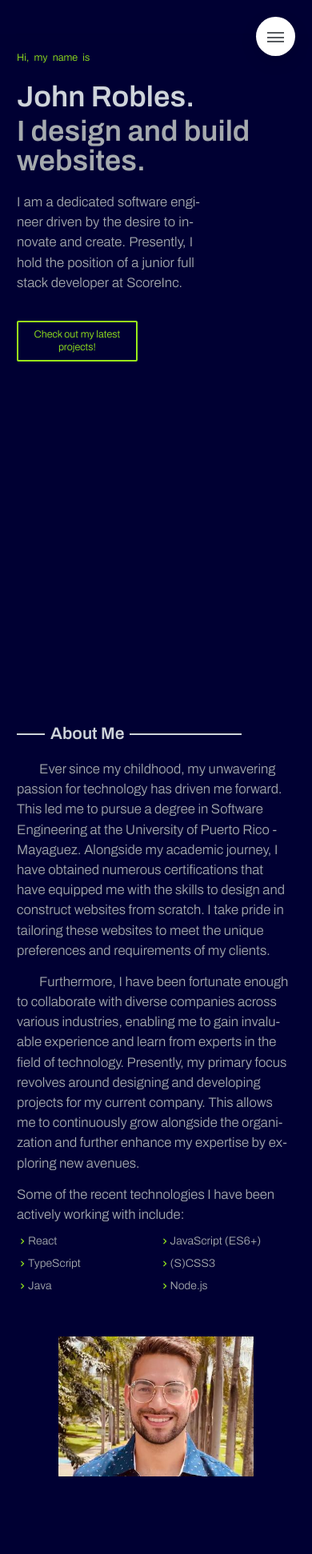
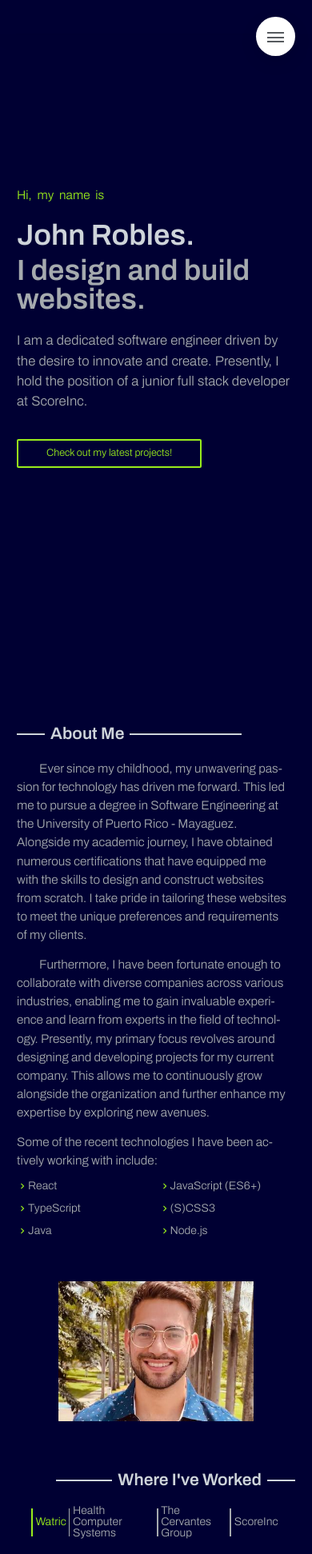
Before and after one commit to jrobles0717/My-Personal-Website, a React (Vite) app: page / in a window 390 px wide. Shown: the top 1943 px of the page at 80% size. Built offline with nearby package versions, Linux system fonts and the light colour scheme.

Commit message:
improve phone responsiveness

```diff
--- a/css/style.css
+++ b/css/style.css
@@ -146,12 +146,12 @@ body {
 .container__content {
   grid-row: 1 / 2;
   display: grid;
-  grid-template-rows: calc(1fr - 9.6rem) repeat(4, min-content);
-  grid-template-columns: [full-start] minmax(6rem, 1fr) [center-start] repeat(8, [col-start] minmax(min-content, 14rem) [col-end]) [center-end] minmax(6rem, 1fr) [full-end];
+  grid-template-rows: minmax(0, 1fr) repeat(4, min-content);
+  grid-template-columns: [full-start] minmax(6rem, 1fr) [center-start] repeat(8, [col-start] minmax(0, 1fr) [col-end]) [center-end] minmax(6rem, 1fr) [full-end];
   background-color: #000033; }
   @media only screen and (max-width: 37.5em) {
     .container__content {
-      grid-template-columns: 3rem 1fr 3rem; } }
+      grid-template-columns: 1fr; } }
 
 .icon:link, .icon:visited {
   color: #b9bfc4;
@@ -185,11 +185,14 @@ body {
 .paragraph {
   line-height: 1.5;
   font-size: 1.8rem;
-  color: #a5aaae;
+  color: #b9bfc4;
   -moz-hyphens: auto;
   -ms-hyphens: auto;
   -webkit-hyphens: auto;
   hyphens: auto; }
+  @media only screen and (max-width: 37.5em) {
+    .paragraph {
+      font-size: 2.2rem; } }
   .paragraph__indent {
     text-indent: 4rem; }
   .paragraph__xs {
@@ -217,6 +220,14 @@ body {
     hyphens: auto; }
   .paragraph__md-2 {
     font-size: 2rem;
+    color: #a5aaae;
+    font-weight: 300;
+    -moz-hyphens: auto;
+    -ms-hyphens: auto;
+    -webkit-hyphens: auto;
+    hyphens: auto; }
+  .paragraph__md-3 {
+    font-size: 2.2rem;
     color: #a5aaae;
     font-weight: 300;
     -moz-hyphens: auto;
@@ -592,10 +603,20 @@ body {
   grid-template-rows: 6rem repeat(5, minmax(min-content, max-content)) minmax(6rem, 1fr); }
   @media only screen and (max-width: 56.25em) {
     .hero {
+      grid-template-rows: 25vh repeat(5, minmax(min-content, max-content)) minmax(6rem, 1fr); } }
+  @media only screen and (max-width: 46.875em) {
+    .hero {
+      grid-template-rows: 25vh repeat(5, minmax(min-content, max-content)) minmax(6rem, 1fr); } }
+  @media only screen and (max-width: 37.5em) {
+    .hero {
+      grid-template-rows: 25vh repeat(5, minmax(min-content, max-content)) minmax(6rem, 1fr); } }
+  @media only screen and (max-width: 56.25em) {
+    .hero {
       grid-gap: 3rem; } }
   @media only screen and (max-width: 37.5em) {
     .hero {
-      grid-column: 2 / 3; } }
+      grid-column: 2 / 3;
+      margin: 0 3rem; } }
   .hero__heading--1 {
     grid-column: center-start / col-end 6;
     grid-row: 3 / 4;
@@ -644,10 +665,16 @@ body {
     @media only screen and (max-width: 56.25em) {
       .hero__text-2 {
         grid-column: full-start / col-end 6; } }
+    @media only screen and (max-width: 37.5em) {
+      .hero__text-2 {
+        grid-column: 1 / -1; } }
   @media only screen and (max-width: 56.25em) {
     .hero a {
       grid-column: full-start / col-end 3;
       line-height: 1.2; } }
+  @media only screen and (max-width: 37.5em) {
+    .hero a {
+      grid-column: full-start / col-end 6; } }
 
 .about {
   grid-column: center-start / center-end;
@@ -658,7 +685,8 @@ body {
   grid-gap: 2rem; }
   @media only screen and (max-width: 37.5em) {
     .about {
-      grid-column: 2 / 3; } }
+      grid-column: 2 / 3;
+      margin: 0 3rem; } }
   .about__heading {
     grid-column: col-start 1 / col-end 2;
     grid-row: 2 / 3;
@@ -783,7 +811,8 @@ body {
   grid-gap: 2rem; }
   @media only screen and (max-width: 37.5em) {
     .experience {
-      grid-column: 2 / 3; } }
+      grid-column: 2 / 3;
+      margin: 0 3rem; } }
   .experience__heading {
     grid-column: col-start 1 / col-end 2;
     grid-row: 2 / 3;
@@ -843,7 +872,12 @@ body {
       .experience__table--left__item {
         display: inline-block;
         text-decoration: none;
-        color: currentColor; }
+        color: currentColor;
+        font-size: 2rem; }
+        @media only screen and (max-width: 37.5em) {
+          .experience__table--left__item {
+            column-gap: 0.5rem;
+            flex: "1"; } }
         .experience__table--left__item-box {
           display: flex;
           column-gap: 2rem;
@@ -851,6 +885,10 @@ body {
           cursor: pointer;
           padding-right: 2rem;
           transition: all 0.3s; }
+          @media only screen and (max-width: 37.5em) {
+            .experience__table--left__item-box {
+              column-gap: 0.5rem;
+              padding-right: 0.5rem; } }
           .experience__table--left__item-box:hover, .experience__table--left__item-box:active {
             background-color: #1a1a47;
             color: #99ed1b; }
@@ -1006,6 +1044,9 @@ body {
             margin-left: 0;
             background-color: transparent;
             padding: 0; } }
+        @media only screen and (max-width: 37.5em) {
+          .projects__featured--text-box__paragraph {
+            line-height: 1.3; } }
       .projects__featured--text-box__list {
         grid-row: 4 / 5;
         list-style: none;
--- a/sass/base/_base.scss
+++ b/sass/base/_base.scss
@@ -119,37 +119,20 @@ body {
 // }
 
 .container {
-  &__sub {
-    // display: flex;
-
-    // display: grid;
-    // grid-template-rows: repeat(2, minmax(min-content, max-content));
-    // grid-template-columns:
-    //   [social-start] 6.4rem [social-end full-start] minmax(
-    //     min-content,
-    //     max-content
-    //   )
-    //   [full-end email-start] 6.4rem [email-end];
-    // grid-template-columns:
-    //   [social-start] 1fr [social-end content-start] 1fr
-    //   [content-end email-start] 1fr [email-end];
-  }
-
   &__content {
     grid-row: 1 / 2;
-    // grid-column: content-start / content-end;
     display: grid;
-    grid-template-rows: calc(1fr - 9.6rem) repeat(4, min-content);
+    grid-template-rows: minmax(0, 1fr) repeat(4, min-content);
     grid-template-columns:
       [full-start] minmax(6rem, 1fr)
-      [center-start] repeat(8, [col-start] minmax(min-content, 14rem) [col-end])
+      [center-start] repeat(8, [col-start] minmax(0, 1fr) [col-end])
       [center-end] minmax(6rem, 1fr)
       [full-end];
 
     background-color: $color-secondary;
 
     @include respond(phone) {
-      grid-template-columns: 3rem 1fr 3rem;
+      grid-template-columns: 1fr;
     }
   }
 }
--- a/sass/base/_typography.scss
+++ b/sass/base/_typography.scss
@@ -28,8 +28,12 @@
 .paragraph {
   line-height: 1.5;
   font-size: 1.8rem;
-  color: $color-grey-light-3;
+  color: $color-grey-light-2;
   @include hyphens;
+
+  @include respond(phone) {
+    font-size: 2.2rem;
+  }
 
   &__indent {
     text-indent: 4rem;
@@ -60,6 +64,12 @@
     font-weight: 300;
     @include hyphens;
   }
+  &__md-3 {
+    font-size: 2.2rem;
+    color: $color-grey-light-3;
+    font-weight: 300;
+    @include hyphens;
+  }
   &__lg {
     font-size: 2.4rem;
     color: $color-grey-light-3;
--- a/sass/pages/_home.scss
+++ b/sass/pages/_home.scss
@@ -15,6 +15,7 @@
 
   @include respond(phone) {
     grid-column: 2 / 3;
+    margin: 0 3rem;
   }
 
   &__heading--1 {
@@ -32,6 +33,8 @@
     @include respond(tab-port) {
       grid-column: full-start / full-end;
       font-size: 5.2rem;
+    }
+    @include respond(phone) {
     }
   }
 
@@ -84,6 +87,7 @@
       }
 
       @include respond(phone) {
+        grid-column: 1 / -1;
       }
     }
   }
@@ -92,6 +96,9 @@
     @include respond(tab-port) {
       grid-column: full-start / col-end 3;
       line-height: 1.2;
+    }
+    @include respond(phone) {
+      grid-column: full-start / col-end 6;
     }
   }
 }
@@ -105,6 +112,7 @@
 
   @include respond(phone) {
     grid-column: 2 / 3;
+    margin: 0 3rem;
   }
 
   // @include respond(tab-port) {
@@ -279,6 +287,7 @@
 
   @include respond(phone) {
     grid-column: 2 / 3;
+    margin: 0 3rem;
   }
 
   &__heading {
@@ -341,6 +350,7 @@
 
         @include respond(phone) {
           display: flex;
+          // flex-shrink: 1;
         }
       }
 
@@ -348,6 +358,13 @@
         display: inline-block;
         text-decoration: none;
         color: currentColor;
+        font-size: 2rem;
+
+        @include respond(phone) {
+          column-gap: 0.5rem;
+          // display: "inline-block";
+          flex: "1";
+        }
 
         &-box {
           display: flex;
@@ -356,6 +373,11 @@
           cursor: pointer;
           padding-right: 2rem;
           transition: all 0.3s;
+
+          @include respond(phone) {
+            column-gap: 0.5rem;
+            padding-right: 0.5rem;
+          }
 
           &:link,
           &:visited {
@@ -584,6 +606,10 @@
           background-color: transparent;
           padding: 0;
         }
+
+        @include respond(phone) {
+          line-height: 1.3;
+        }
       }
       &__list {
         grid-row: 4 / 5;
--- a/src/components/AboutMe.jsx
+++ b/src/components/AboutMe.jsx
@@ -8,7 +8,7 @@ function AboutMe() {
     <section className="about mb-hg" id="about">
       <h2 className="about__heading heading--2">About Me</h2>
       <div className="about__text">
-        <p className="about__text-1 paragraph paragraph__indent paragraph__lg">
+        <p className="about__text-1 paragraph paragraph__indent paragraph__md-3">
           Ever since my childhood, my unwavering passion for technology has
           driven me forward. This led me to pursue a degree in Software
           Engineering at the University of Puerto Rico - Mayaguez. Alongside my
@@ -17,7 +17,7 @@ function AboutMe() {
           scratch. I take pride in tailoring these websites to meet the unique
           preferences and requirements of my clients.
         </p>
-        <p className="about__text-2 paragraph paragraph__indent paragraph__lg">
+        <p className="about__text-2 paragraph paragraph__indent paragraph__md-3">
           Furthermore, I have been fortunate enough to collaborate with diverse
           companies across various industries, enabling me to gain invaluable
           experience and learn from experts in the field of technology.
@@ -26,7 +26,7 @@ function AboutMe() {
           alongside the organization and further enhance my expertise by
           exploring new avenues.
         </p>
-        <p className="about__text-3 paragraph paragraph__lg">
+        <p className="about__text-3 paragraph paragraph__md-3">
           Some of the recent technologies I have been actively working with
           include:
         </p>
--- a/src/components/Experience.jsx
+++ b/src/components/Experience.jsx
@@ -65,7 +65,7 @@ function Experience() {
                   isWatric ? "experience__table--left__item-line-active" : ""
                 }`}
               ></div>
-              <div>
+              <div style={{ display: "flex" }}>
                 <span
                   className={`experience__table--left__item ${
                     isWatric ? "experience__table--left__item-selected" : ""
@@ -84,7 +84,7 @@ function Experience() {
                   isHealth ? "experience__table--left__item-line-active" : ""
                 }`}
               ></div>
-              <div>
+              <div style={{ display: "flex" }}>
                 <span
                   className={`experience__table--left__item ${
                     isHealth ? "experience__table--left__item-selected" : ""
@@ -103,7 +103,7 @@ function Experience() {
                   isCervantes ? "experience__table--left__item-line-active" : ""
                 }`}
               ></div>
-              <div>
+              <div style={{ display: "flex" }}>
                 <span
                   className={`experience__table--left__item ${
                     isCervantes ? "experience__table--left__item-selected" : ""
@@ -122,7 +122,7 @@ function Experience() {
                   isScore ? "experience__table--left__item-line-active" : ""
                 }`}
               ></div>
-              <div>
+              <div style={{ display: "flex" }}>
                 <span
                   className={`experience__table--left__item ${
                     isScore ? "experience__table--left__item-selected" : ""
```
Also changed, not shown: sass/abstracts/_mixins.scss (+17 -0 lines), src/components/Hero.jsx (+0 -49 lines).
